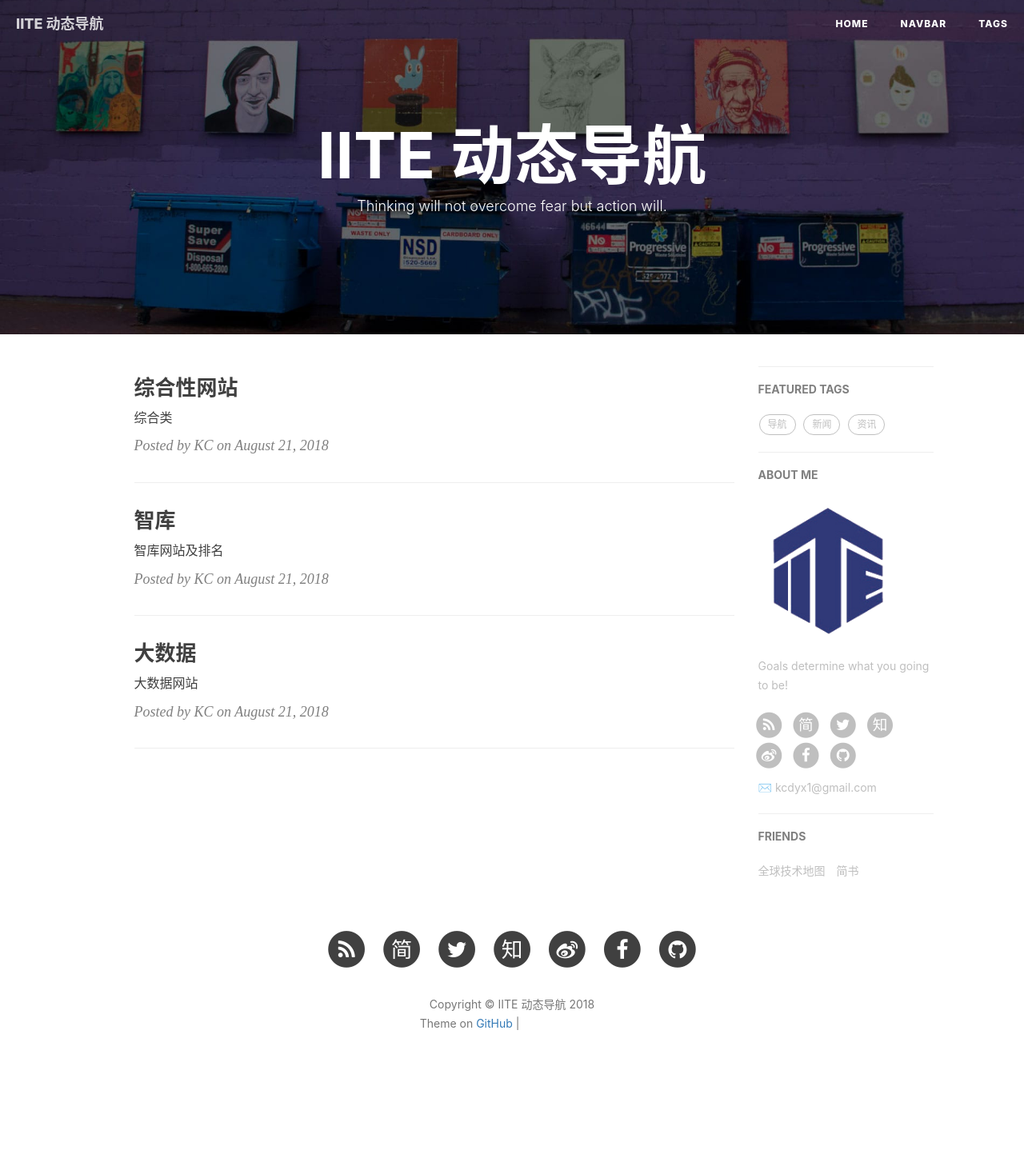
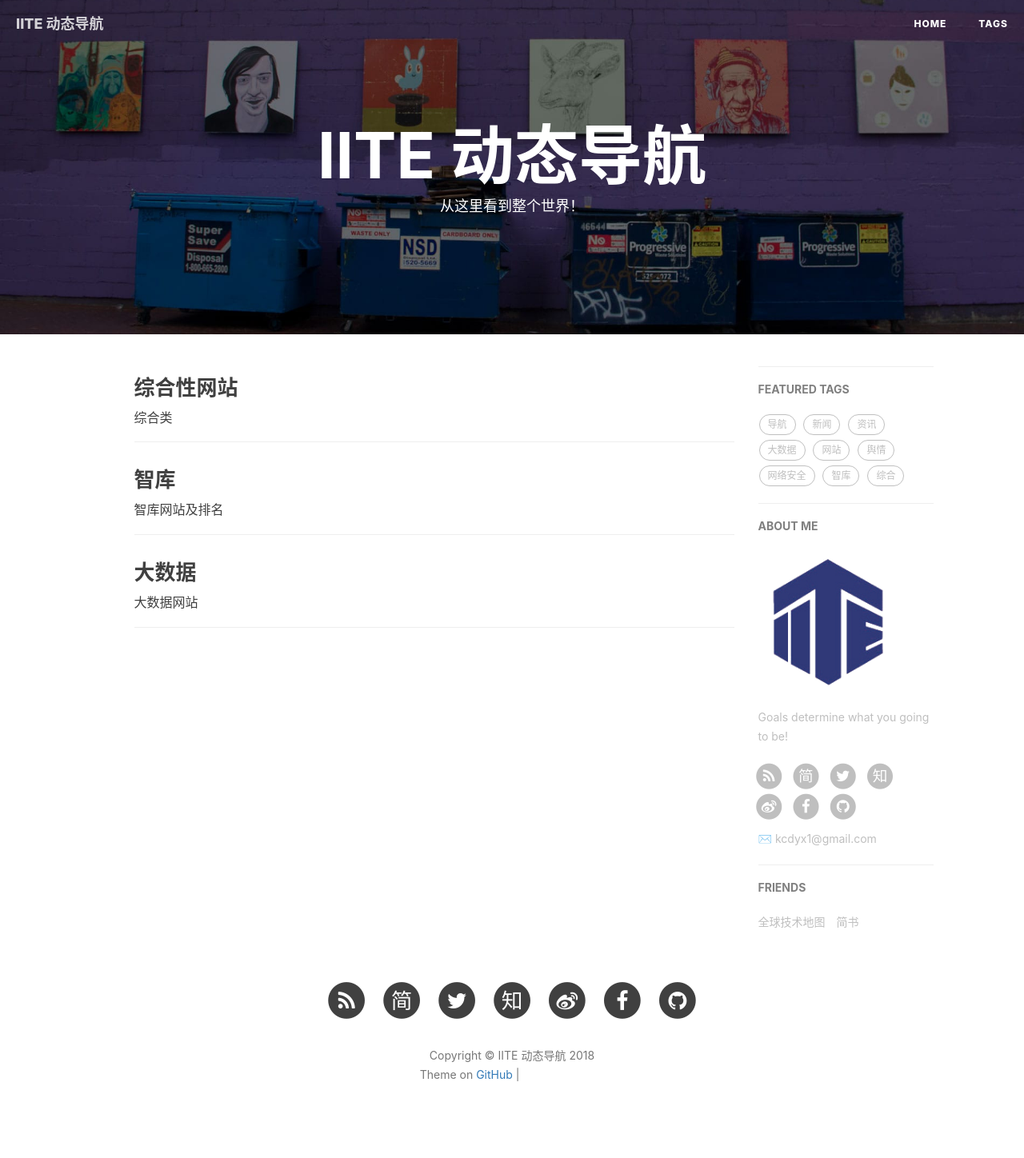
Before and after one commit to kcdyx1/kcdyx1.github.io, a Jekyll site: the page built from index.html, in a window 1280 px wide. Shown: the whole page at 80% size. Built offline with Jekyll 4.4.1, drawn with Linux system fonts in a browser that asks for light colours; nearby versions of some CDN libraries; the list of posts is cut into pages by our own code; comment, search, counter and statistics services are not loaded; before the commit the page ends 1384 px from its top, so only the background shows below that; grey boxes are pictures that could not be loaded.

Commit message:
大概差不多了

```diff
--- a/CNAME
+++ /dev/null
@@ -1 +0,0 @@
-qiubaiying.top
--- a/_config.yml
+++ b/_config.yml
@@ -1,9 +1,9 @@
 # Site settings
 title: IITE 动态导航
-SEOTitle: 科技前沿| BY Blog
+SEOTitle: 科技前沿 | For IITE
 header-img: img/home-bg-art.jpg
 email: kcdyx1@gmail.com
-description: "Every failure is leading towards success."
+description: "从这里看到世界！"
 keyword: "kcdyx1"
 url: "http://kcdyx1.github.io"          # your host, for absolute URL
 baseurl: ""      # for example, '/blog' if your blog hosted on 'host/blog'
@@ -57,7 +57,7 @@ kramdown:
 
 # 评论系统
 # Disqus（https://disqus.com/）
-disqus_username: kcdyx1
+# disqus_username: kcdyx1
 
 # Gitalk
 # gitalk:
@@ -77,8 +77,8 @@ disqus_username: kcdyx1
 ba_track_id: 588940da529435d0d711126d987e6be7
 
 # Google Analytics
-ga_track_id: ''            # Format: UA-xxxxxx-xx
-ga_domain:            # 默认的是 auto, 这里我是自定义了的域名，你如果没有自己的域名，需要改成auto
+# ga_track_id: ''            # Format: UA-xxxxxx-xx
+# ga_domain:            # 默认的是 auto, 这里我是自定义了的域名，你如果没有自己的域名，需要改成auto
 
 
 
@@ -86,7 +86,7 @@ ga_domain:            # 默认的是 auto, 这里我是自定义了的域名，
 
 # Featured Tags
 featured-tags: true                     # 是否使用首页标签
-featured-condition-size: 1              # 相同标签数量大于这个数，才会出现在首页
+featured-condition-size: 0              # 相同标签数量大于这个数，才会出现在首页
 
 
 
--- a/_layouts/page.html
+++ b/_layouts/page.html
@@ -55,7 +55,7 @@ layout: default
                 <h5>FRIENDS</h5>
                 <ul class="list-inline">
                     {% for friend in site.friends %}
-                        <li><a href="{{friend.href}}">{{friend.title}}</a></li>
+                        <li><a href="{{friend.href}}" target="_blank">{{friend.title}}</a></li>
                     {% endfor %}
                 </ul>
                 {% endif %}
@@ -196,7 +196,7 @@ layout: default
                 <h5>FRIENDS</h5>
                 <ul class="list-inline">
                     {% for friend in site.friends %}
-                        <li><a href="{{friend.href}}">{{friend.title}}</a></li>
+                        <li><a target="_blank" href="{{friend.href}}">{{friend.title}}</a></li>
                     {% endfor %}
                 </ul>
                 {% endif %}
--- a/index.html
+++ b/index.html
@@ -1,6 +1,6 @@
 ---
 layout: page
-description: "Thinking will not overcome fear but action will."
+description: "从这里看到整个世界！"
 ---
 
 {% for post in paginator.posts %}
@@ -18,9 +18,9 @@ description: "Thinking will not overcome fear but action will."
             {{ post.content | strip_html | truncate:200 }}
         </div> -->
     </a>
-    <p class="post-meta">
+    <!-- <p class="post-meta">
         Posted by {% if post.author %}{{ post.author }}{% else %}{{ site.title }}{% endif %} on {{ post.date | date: "%B %-d, %Y" }}
-    </p>
+    </p> -->
 </div>
 <hr>
 {% endfor %}
```
Also changed, not shown: nav.html (deleted, +0 -146 lines), README.md (deleted), img/post-bg-mma-0.png (deleted), img/post-bg-mma-1.jpg (deleted), img/post-bg-mma-2.jpg (deleted), img/post-bg-mma-3.jpg (deleted), img/post-bg-mma-4.jpg (deleted), img/post-bg-mma-5.jpg (deleted), img/post-bg-mma-6.jpg (deleted).
